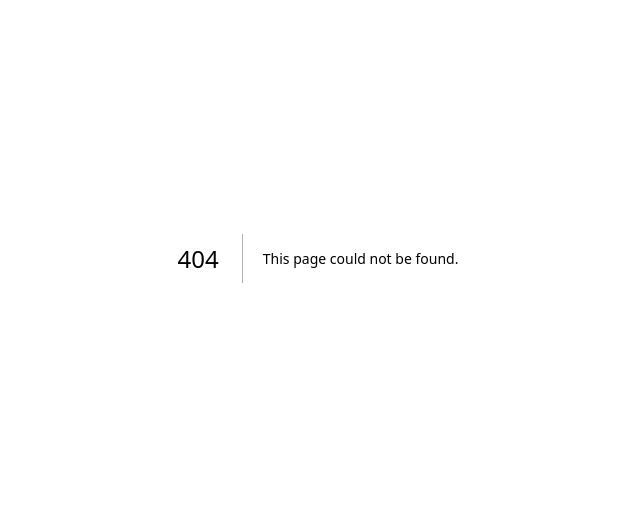
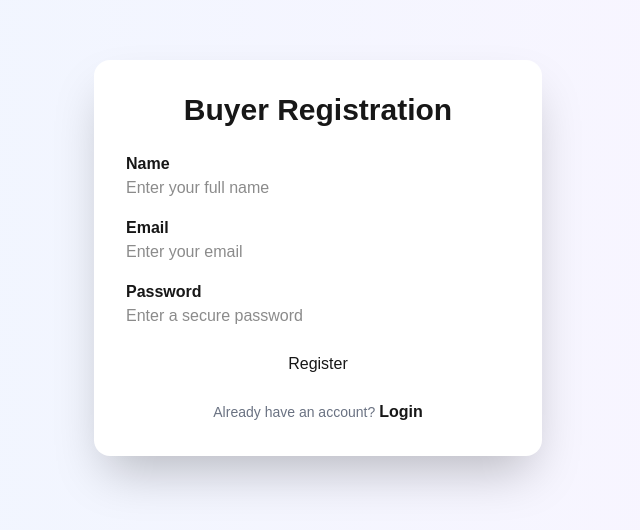
Before and after one commit to KaziNazmusSakib/frontend, a Next.js app: page /buyer/register in a window 1280 px wide. Before the commit this address had no page. Shown: the part 142-672 px from the top of the page, without its empty margins (322-962 px from the left). Built offline with nearby package versions, Linux system fonts and the light colour scheme.

Commit message:
nexify-03:update register and buyer.

```diff
--- /dev/null
+++ b/app/buyer/login/page.tsx
@@ -0,0 +1,120 @@
+// app/buyer/login/page.tsx
+"use client";
+import { useState } from 'react';
+import { useRouter } from 'next/navigation';
+import axios from 'axios';
+
+export default function BuyerLogin() {
+  const [formData, setFormData] = useState({ email: '', password: '' });
+  const [error, setError] = useState('');
+  const [loading, setLoading] = useState(false);
+  const router = useRouter();
+
+  const handleSubmit = async (e: React.FormEvent) => {
+    e.preventDefault();
+    setError('');
+
+    if (!formData.email || !formData.password) {
+      setError('All fields are required');
+      return;
+    }
+
+    setLoading(true);
+
+    try {
+      const response = await axios.post(
+        `${process.env.NEXT_PUBLIC_API_URL}/auth/buyer/login`,
+        formData
+      );
+
+      if (response.data.access_token) {
+        localStorage.setItem('token', response.data.access_token);
+        localStorage.setItem('userType', 'buyer');
+        localStorage.setItem('email', formData.email);
+        router.push('/buyer/dashboard');
+      }
+    } catch (err: any) {
+      setError(
+        err.response?.data?.message || 'Invalid email or password'
+      );
+    } finally {
+      setLoading(false);
+    }
+  };
+
+  return (
+    <div className="min-h-screen flex items-center justify-center bg-gradient-to-r from-blue-50 to-purple-50 p-4">
+      <div className="card w-full max-w-md bg-white shadow-2xl rounded-2xl">
+        <div className="card-body p-8">
+          <h2 className="text-3xl font-bold text-center text-primary mb-6">
+            Buyer Login
+          </h2>
+
+          {error && (
+            <div className="alert alert-error mb-4">
+              <span>{error}</span>
+            </div>
+          )}
+
+          <form onSubmit={handleSubmit} className="space-y-4">
+            {/* Email */}
+            <div className="form-control">
+              <label className="label">
+                <span className="label-text font-semibold">Email</span>
+              </label>
+              <input
+                type="email"
+                placeholder="Enter your email"
+                className="input input-bordered input-primary w-full focus:outline-none focus:ring-2 focus:ring-blue-300"
+                value={formData.email}
+                onChange={(e) =>
+                  setFormData({ ...formData, email: e.target.value })
+                }
+              />
+            </div>
+
+            {/* Password */}
+            <div className="form-control">
+              <label className="label">
+                <span className="label-text font-semibold">Password</span>
+              </label>
+              <input
+                type="password"
+                placeholder="Enter your password"
+                className="input input-bordered input-primary w-full focus:outline-none focus:ring-2 focus:ring-blue-300"
+                value={formData.password}
+                onChange={(e) =>
+                  setFormData({ ...formData, password: e.target.value })
+                }
+              />
+            </div>
+
+            {/* Button */}
+            <div className="form-control mt-6">
+              <button
+                type="submit"
+                className={`btn btn-primary w-full ${loading ? 'loading' : ''}`}
+                disabled={loading}
+              >
+                {loading ? 'Logging in...' : 'Login'}
+              </button>
+            </div>
+          </form>
+
+          {/* Footer */}
+          <div className="text-center mt-6">
+            <span className="text-sm text-gray-500 mr-1">
+              Don't have an account?
+            </span>
+            <a
+              href="/buyer/register"
+              className="link link-primary font-semibold"
+            >
+              Register
+            </a>
+          </div>
+        </div>
+      </div>
+    </div>
+  );
+}
--- /dev/null
+++ b/app/buyer/register/page.tsx
@@ -0,0 +1,124 @@
+// app/buyer/register/page.tsx
+"use client";
+import { useState } from 'react';
+import { useRouter } from 'next/navigation';
+import axios from 'axios';
+
+export default function BuyerRegister() {
+  const [formData, setFormData] = useState({ name: '', email: '', password: '' });
+  const [errors, setErrors] = useState<string[]>([]);
+  const [loading, setLoading] = useState(false);
+  const router = useRouter();
+
+  const handleSubmit = async (e: React.FormEvent) => {
+    e.preventDefault();
+
+    // Basic validation
+    if (!formData.name || !formData.email || !formData.password) {
+      setErrors(['All fields are required']);
+      return;
+    }
+
+    setErrors([]);
+    setLoading(true);
+
+    try {
+      const response = await axios.post(
+        `${process.env.NEXT_PUBLIC_API_URL}/auth/buyer/register`,
+        formData
+      );
+
+      if (response.data.access_token) {
+        localStorage.setItem('token', response.data.access_token);
+        localStorage.setItem('userType', 'buyer');
+        router.push('/buyer/dashboard');
+      }
+    } catch (error: any) {
+      if (error.response?.data?.message) {
+        setErrors([error.response.data.message]);
+      } else {
+        setErrors(['Registration failed. Please try again.']);
+      }
+    } finally {
+      setLoading(false);
+    }
+  };
+
+  return (
+    <div className="min-h-screen flex items-center justify-center bg-gradient-to-r from-blue-50 to-purple-50 p-4">
+      <div className="card w-full max-w-md bg-white shadow-2xl rounded-2xl p-8">
+        <div className="card-body">
+          <h2 className="text-3xl font-bold text-center mb-6 text-primary">Buyer Registration</h2>
+
+          {errors.length > 0 && (
+            <div className="alert alert-error mb-4">
+              <ul className="list-disc list-inside">
+                {errors.map((err, idx) => (
+                  <li key={idx}>{err}</li>
+                ))}
+              </ul>
+            </div>
+          )}
+
+          <form onSubmit={handleSubmit} className="space-y-4">
+            <div className="form-control">
+              <label className="label">
+                <span className="label-text font-semibold">Name</span>
+              </label>
+              <input
+                type="text"
+                placeholder="Enter your full name"
+                className="input input-bordered input-primary w-full focus:outline-none focus:ring-2 focus:ring-blue-300"
+                value={formData.name}
+                onChange={(e) => setFormData({ ...formData, name: e.target.value })}
+              />
+            </div>
+
+            <div className="form-control">
+              <label className="label">
+                <span className="label-text font-semibold">Email</span>
+              </label>
+              <input
+                type="email"
+                placeholder="Enter your email"
+                className="input input-bordered input-primary w-full focus:outline-none focus:ring-2 focus:ring-blue-300"
+                value={formData.email}
+                onChange={(e) => setFormData({ ...formData, email: e.target.value })}
+              />
+            </div>
+
+            <div className="form-control">
+              <label className="label">
+                <span className="label-text font-semibold">Password</span>
+              </label>
+              <input
+                type="password"
+                placeholder="Enter a secure password"
+                className="input input-bordered input-primary w-full focus:outline-none focus:ring-2 focus:ring-blue-300"
+                value={formData.password}
+                onChange={(e) => setFormData({ ...formData, password: e.target.value })}
+              />
+            </div>
+
+            <div className="form-control mt-6">
+              <button
+                type="submit"
+                className={`btn btn-primary w-full ${loading ? 'loading' : ''}`}
+                disabled={loading}
+              >
+                {loading ? 'Registering...' : 'Register'}
+              </button>
+            </div>
+          </form>
+
+          <div className="text-center mt-6">
+            <span className="text-sm text-gray-500 mr-1">Already have an account?</span>
+            <a href="/buyer/login" className="link link-primary font-semibold">
+              Login
+            </a>
+          </div>
+        </div>
+      </div>
+    </div>
+  );
+}
```
